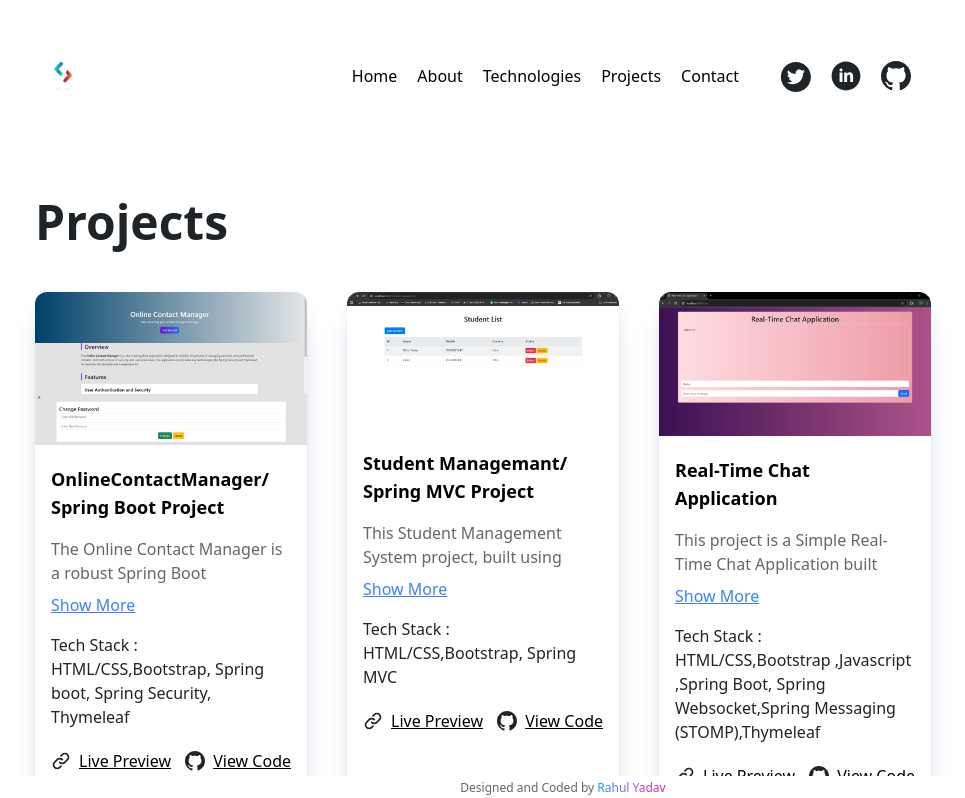
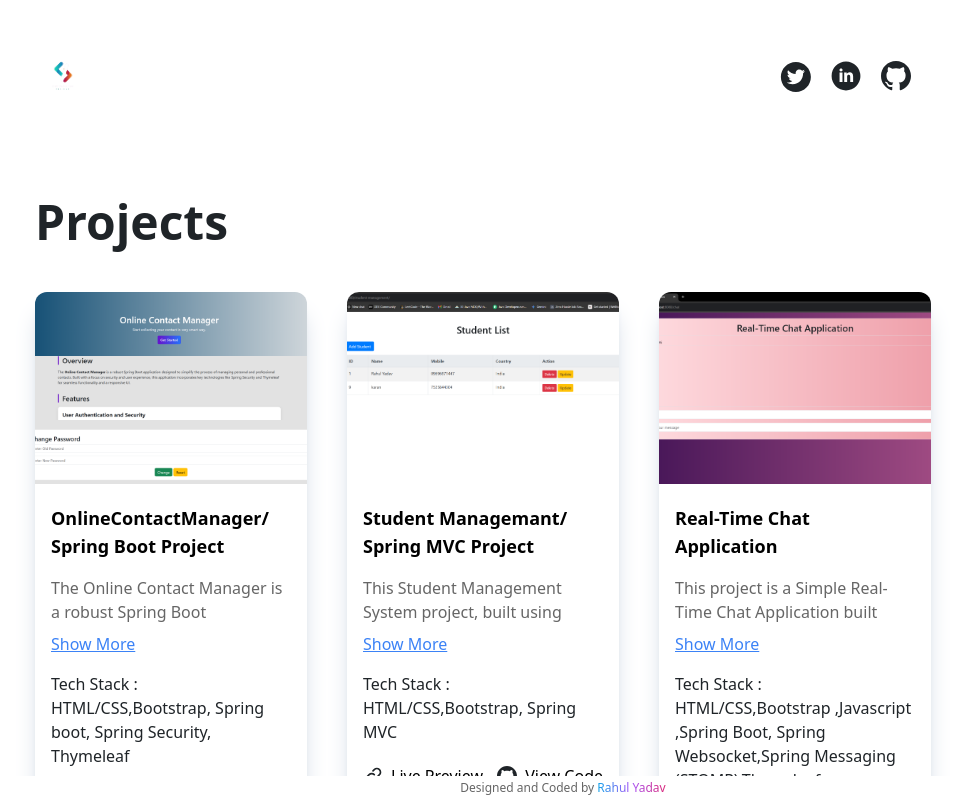
Before and after one commit to itzrahul001/Porfolio, a React (Create React App) app: page /projects in a window 1280 px wide. Shown: the top 798 px of the page, without its empty margins (157-1122 px from the left). Built offline with nearby package versions, Linux system fonts and the light colour scheme.

Commit message:
adding hover style

```diff
--- a/src/Components/Footer.js
+++ b/src/Components/Footer.js
@@ -6,7 +6,7 @@ function Footer() {
         Designed and Coded by{" "}
         <a
           className="font-medium text-gradient"
-          href="https://pavanmg.in"
+          href="https://www.linkedin.com/in/rahul-yadav-302a6b1a8/"
           target="_blank"
           rel="noreferrer noopener"
         >
--- a/src/Components/Header.js
+++ b/src/Components/Header.js
@@ -1,6 +1,7 @@
 import React, { useState } from "react";
 import { NavLink } from "react-router-dom";
 import { logos, socialMediaUrl } from "../Details";
+import "../style/navStyle.css"
 
 function Header() {
   const [isOpen, setIsOpen] = useState(false);
@@ -36,27 +37,27 @@ function Header() {
       <nav className={` ${!isOpen ? "hidden" : null} text-center md:flex justify-between`}>
         <ul className="dark:text-light-content font-medium md:flex items-center md:space-x-5 md:mr-10">
           <li className="pb-1 md:pb-0">
-            <NavLink to="/" onClick={toggleClass}>
+            <NavLink to="/" onClick={toggleClass} className="hover-underline" >
               Home
             </NavLink>
           </li>
           <li className="pb-1 md:pb-0">
-            <NavLink to="/about" onClick={toggleClass}>
+            <NavLink to="/about" onClick={toggleClass} className="hover-underline">
               About
             </NavLink>
           </li>
           <li className="pb-1 md:pb-0">
-            <NavLink to="/technologies" onClick={toggleClass}>
+            <NavLink to="/technologies" onClick={toggleClass} className="hover-underline">
               Technologies
             </NavLink>
           </li>
           <li className="pb-1 md:pb-0">
-            <NavLink to="/projects" onClick={toggleClass}>
+            <NavLink to="/projects" onClick={toggleClass} className="hover-underline">
               Projects
             </NavLink>
           </li>
           <li>
-            <NavLink to="/contact" onClick={toggleClass}>
+            <NavLink to="/contact" onClick={toggleClass} className="hover-underline">
               Contact
             </NavLink>
           </li>
@@ -65,7 +66,7 @@ function Header() {
           <li>
             <a href={twitter} target="_blank" rel="noreferrer noopener">
               <svg
-                className="dark:fill-light-heading fill-dark-heading"
+                className="dark:fill-light-heading fill-dark-heading  svg-hover-effect"
                 width="32"
                 height="32"
                 viewBox="0 0 32 32"
@@ -79,7 +80,7 @@ function Header() {
           <li>
             <a href={linkdein} target="_blank" rel="noreferrer noopener">
               <svg
-                className="dark:fill-light-heading fill-dark-heading"
+                className="dark:fill-light-heading fill-dark-heading svg-hover-effect"
                 width="30"
                 height="30"
                 viewBox="0 0 30 30"
@@ -93,7 +94,7 @@ function Header() {
           <li>
             <a href={github} target="_blank" rel="noreferrer noopener">
               <svg
-                className="dark:fill-light-heading fill-dark-heading"
+                className="dark:fill-light-heading fill-dark-heading svg-hover-effect"
                 width="30"
                 height="30"
                 viewBox="0 0 30 30"
--- a/src/Components/Project.js
+++ b/src/Components/Project.js
@@ -9,7 +9,20 @@ function Project({ title, image, description, techstack, previewLink, githubLink
 
   return (
     <article className="rounded-xl mt-10 overflow-hidden shadow-xl shadow-slate-300 dark:shadow-slate-900">
-      <img src={image} alt={title} loading="lazy" />
+      {/* Image with hover effect */}
+      <div className="overflow-hidden">
+        <img
+          src={image}
+          alt={title}
+          loading="lazy"
+          className="w-full h-48 object-cover transition-all duration-300 ease-in-out transform hover:scale-110 hover:shadow-lg"
+          style={{
+            cursor: "pointer",
+            transformOrigin: "center",
+            filter: "drop-shadow(0 2px 4px rgba(0, 0, 0, 0.1))",
+          }}
+        />
+      </div>
       <div className="dark:bg-dark-card p-4">
         <h1 className="dark:text-light-heading font-semibold text-lg pt-1">{title}</h1>
         <div
--- a/src/Details.js
+++ b/src/Details.js
@@ -1,4 +1,3 @@
-// Enter all your detials in this file
 // Logo images
 import logogradient from "./assets/logo.svg";
 import logo from "./assets/logo.svg";
@@ -15,6 +14,8 @@ import bootstrap from "./assets/techstack/bootstrap.png";
 import java from "./assets/techstack/java.png";
 import spring from "./assets/techstack/spring.png";
 import hibernate from "./assets/techstack/hibernate.png";
+import springSecurity from "./assets/techstack/springSecurity.png";
+import aws from "./assets/techstack/aws.png"
 import vscode from "./assets/techstack/vscode.png";
 import github from "./assets/techstack/github.png";
 import git from "./assets/techstack/git.png";
@@ -31,13 +32,13 @@ import chatApp from "./assets/projects/chatApp.png"
 
 
 
-// Logos
+
 export const logos = {
   logogradient: logogradient,
   logo: logo,
 };
 
-// Enter your Personal Details here
+
 export const personalDetails = {
   name: "Rahul Yadav",
   tagline: "I'm a Java full Stack Developer",
@@ -49,7 +50,7 @@ ate about continuous learning and eager to contribute technical skills to drive
  development environment.`,
 };
 
-// Enter your Social Media URLs here
+
 export const socialMediaUrl = {
   linkdein: "https://www.linkedin.com/in/rahul-yadav-302a6b1a8/",
   github: "https://github.com/itzrahul001/",
@@ -57,7 +58,7 @@ export const socialMediaUrl = {
   instagram: "https://www.instagram.com/",
 };
 
-// Enter your Work Experience here
+
 export const workDetails = [
 
 
@@ -70,7 +71,7 @@ export const workDetails = [
   },
 ];
 
-// Enter your Education Details here
+
 export const eduDetails = [
   {
     Position: "Master of Computer Applications",
@@ -104,6 +105,8 @@ export const techStackDetails = {
   java:java,
   bootstrap: bootstrap,
   hibernate:hibernate,
+  springSecurity:springSecurity,
+  aws:aws,
   vscode: vscode,
   postman: postman,
   npm: npm,
@@ -180,7 +183,7 @@ rience.
 
 ];
 
-// Enter your Contact Details here
+
 export const contactDetails = {
   email: "rahulyadav96962004@gmail.com",
   phone: "+91 9696971447",
--- a/src/Pages/Technologies.js
+++ b/src/Pages/Technologies.js
@@ -13,6 +13,8 @@ function Technologies() {
     java,
     spring,
     hibernate,
+    springSecurity,
+    aws,
     vscode,
     git,
     github,
@@ -30,6 +32,25 @@ function Technologies() {
         </p>
       </section>
       <section className="grid grid-cols-4 md:grid-cols-5 lg:grid-cols-6 items-center gap-10 pt-6">
+
+      <style>
+    {`
+      .grid img {
+        transition: all 0.3s ease;
+        cursor: pointer;
+        transform-origin: center;
+        width: 50px;
+        height: 50px;
+        object-fit: contain;
+        filter: drop-shadow(0 2px 4px rgba(0, 0, 0, 0.1));
+      }
+      .grid img:hover {
+        transform: scale(1.25) translateY(-5px);
+        filter: drop-shadow(0 5px 15px rgba(0, 0, 0, 0.3)) brightness(1.1);
+      }
+    `}
+  </style>
+
         <img src={html} title="html" alt="" />
         <img src={css} title="CSS" alt="" />
         <img src={js} title="JavaScript" alt="" />
@@ -39,7 +60,10 @@ function Technologies() {
         <img src={bootstrap} title="Bootstrap" alt="" />
         <img src={java} title="Java" alt="" />
         <img src={spring} title="Spring" alt="" />
-        <img src={hibernate} title="Spring" alt="" />
+        <img src={hibernate} title="Hibernate" alt="" />
+        <img src={springSecurity} title="Spring Security" alt="" />
+        <img src={aws} title="AWS" alt="" />
+
       </section>
       <section>
         <h1 className="text-2xl pt-10 text-dark-heading dark:text-light-heading md:text-4xl xl:text-5xl xl:leading-tight font-bold">
--- /dev/null
+++ b/src/style/navStyle.css
@@ -0,0 +1,46 @@
+
+.hover-underline {
+    font-size: 1.3rem;
+    color: #ffffff;
+    position: relative;
+    display: inline-block;
+  }
+
+  .hover-underline::after,
+  .hover-underline::before {
+    content: '';
+    position: absolute;
+    width: 100%;
+    height: 2px;
+    background: linear-gradient(to right,purple,pink);
+    bottom: -5px;
+    left: 0;
+    transform: scaleX(0);
+    transform-origin: right;
+    transition: transform 0.4s ease-out;
+  }
+
+  .hover-underline::before {
+    top: -5px;
+    transform-origin: left;
+  }
+
+  .hover-underline:hover::after,
+  .hover-underline:hover::before {
+    transform: scaleX(1);
+  }
+
+
+
+.svg-hover-effect {
+  transition: transform 0.3s ease-in-out, fill 0.3s ease-in-out;
+}
+
+.svg-hover-effect:hover {
+  transform: scale(1.2);
+  fill: url(#gradient);
+}
+
+.svg-hover-effect:hover path {
+  fill:rgb(211, 61, 211);
+}
```
Also changed, not shown: src/assets/techstack/aws.png (added), src/assets/techstack/springSecurity.png (added).
